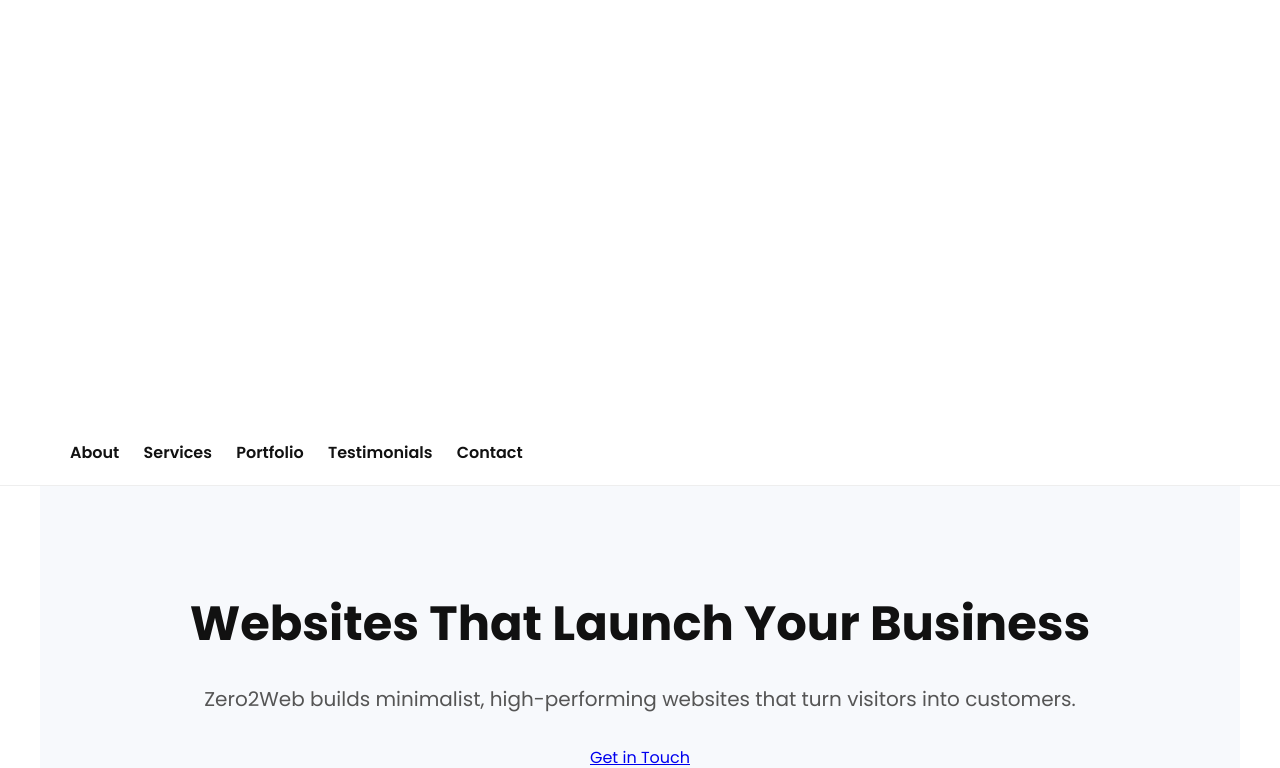
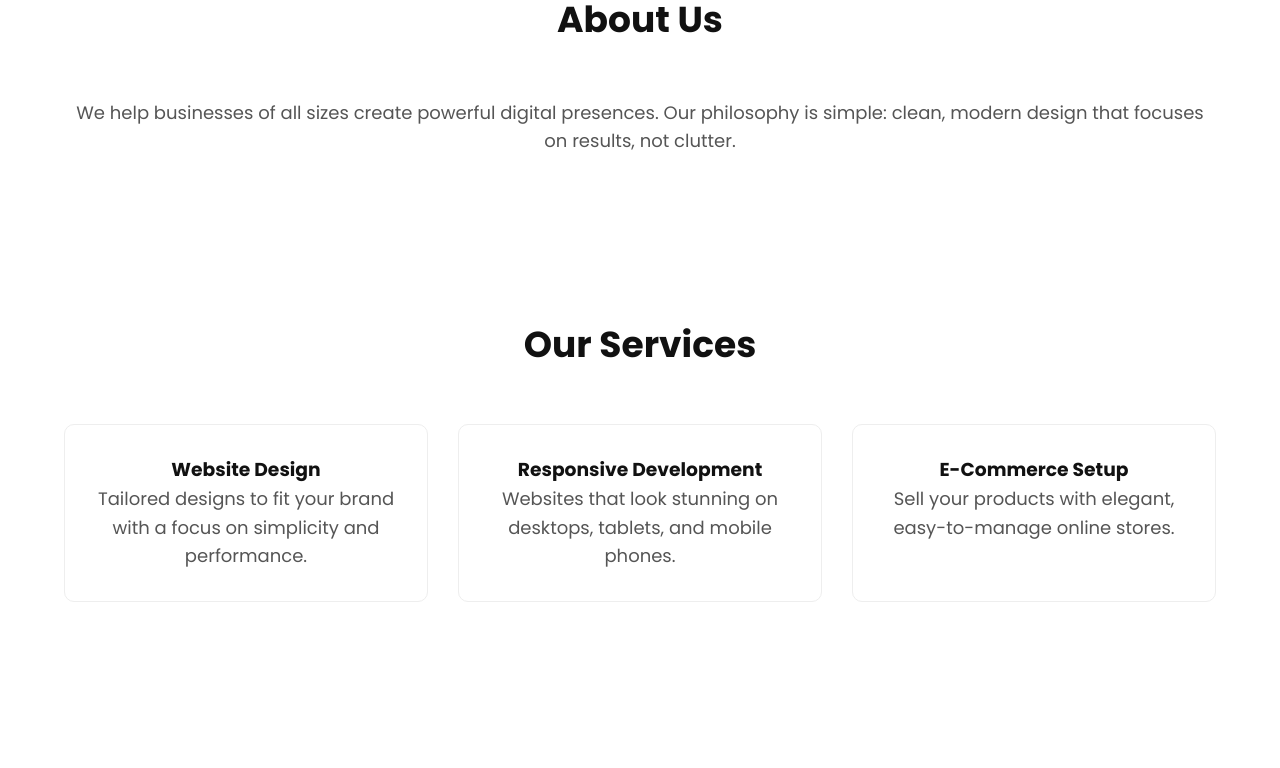
Before and after one commit to Zero2Web/zero2website, a plain HTML site: page index.html in a window 1280 px wide. Shown: the part 612-1380 px from the top of the page. Drawn offline with Linux system fonts and the light colour scheme.

Commit message:
Add files via upload

```diff
--- a/styles.css
+++ b/styles.css
@@ -1,4 +1,5 @@
 /* styles.css */
+
 * {
   margin: 0;
   padding: 0;
@@ -12,16 +13,24 @@ body {
   line-height: 1.6;
 }
 
+.container {
+  width: 90%;
+  max-width: 1200px;
+  margin: auto;
+}
+
 header {
+  padding: 20px 0;
+  border-bottom: 1px solid #eee;
+}
+
+.nav {
   display: flex;
   justify-content: space-between;
   align-items: center;
-  padding: 20px 50px;
-  background: #fff;
-  border-bottom: 1px solid #eee;
 }
 
-.logo-img {
+.logo img {
   height: 50px;
 }
 
@@ -39,14 +48,13 @@ nav a:hover {
 
 .hero {
   text-align: center;
-  padding: 100px 20px;
+  padding: 120px 20px;
   background: #f7f9fc;
 }
 
 .hero h1 {
   font-size: 48px;
   margin-bottom: 20px;
-  font-weight: 700;
 }
 
 .hero p {
@@ -55,67 +63,71 @@ nav a:hover {
   color: #555;
 }
 
-.hero button {
+.btn {
   padding: 12px 30px;
-  font-size: 18px;
   background: #0044cc;
   color: #fff;
-  border: none;
+  text-decoration: none;
+  font-weight: 600;
   border-radius: 6px;
-  cursor: pointer;
   transition: background 0.3s;
 }
 
-.hero button:hover {
+.btn:hover {
   background: #003399;
 }
 
-section {
-  padding: 60px 50px;
-  max-width: 1200px;
-  margin: auto;
+.section {
+  padding: 80px 0;
 }
 
-.services, .portfolio {
+h2 {
+  text-align: center;
+  margin-bottom: 50px;
+  font-size: 36px;
+}
+
+p {
+  text-align: center;
+  font-size: 18px;
+  color: #555;
+}
+
+.grid {
   display: grid;
-  grid-template-columns: repeat(auto-fit, minmax(280px, 1fr));
+  grid-template-columns: repeat(auto-fit, minmax(250px, 1fr));
   gap: 30px;
   margin-top: 40px;
 }
 
-.service-item, .portfolio-item {
-  background: #fff;
-  padding: 20px;
-  border: 1px solid #ddd;
+.card {
+  background: #ffffff;
+  padding: 30px;
+  border: 1px solid #eee;
   border-radius: 10px;
   text-align: center;
+  transition: transform 0.3s;
 }
 
-.service-item h3, .portfolio-item h3 {
-  margin-bottom: 10px;
-  font-size: 22px;
+.card:hover {
+  transform: translateY(-5px);
+  box-shadow: 0 5px 20px rgba(0, 0, 0, 0.05);
 }
 
-.contact {
+footer {
+  padding: 20px 0;
+  border-top: 1px solid #eee;
   text-align: center;
-  margin-top: 60px;
-}
-
-footer.footer {
-  text-align: center;
-  padding: 20px;
   font-size: 14px;
   color: #777;
-  border-top: 1px solid #eee;
-  margin-top: 40px;
 }
 
 @media (max-width: 768px) {
-  header {
+  .nav {
     flex-direction: column;
   }
 
-  nav {
-    margin-top: 10px;
+  nav a {
+    margin: 10px 0;
   }
 }
```
